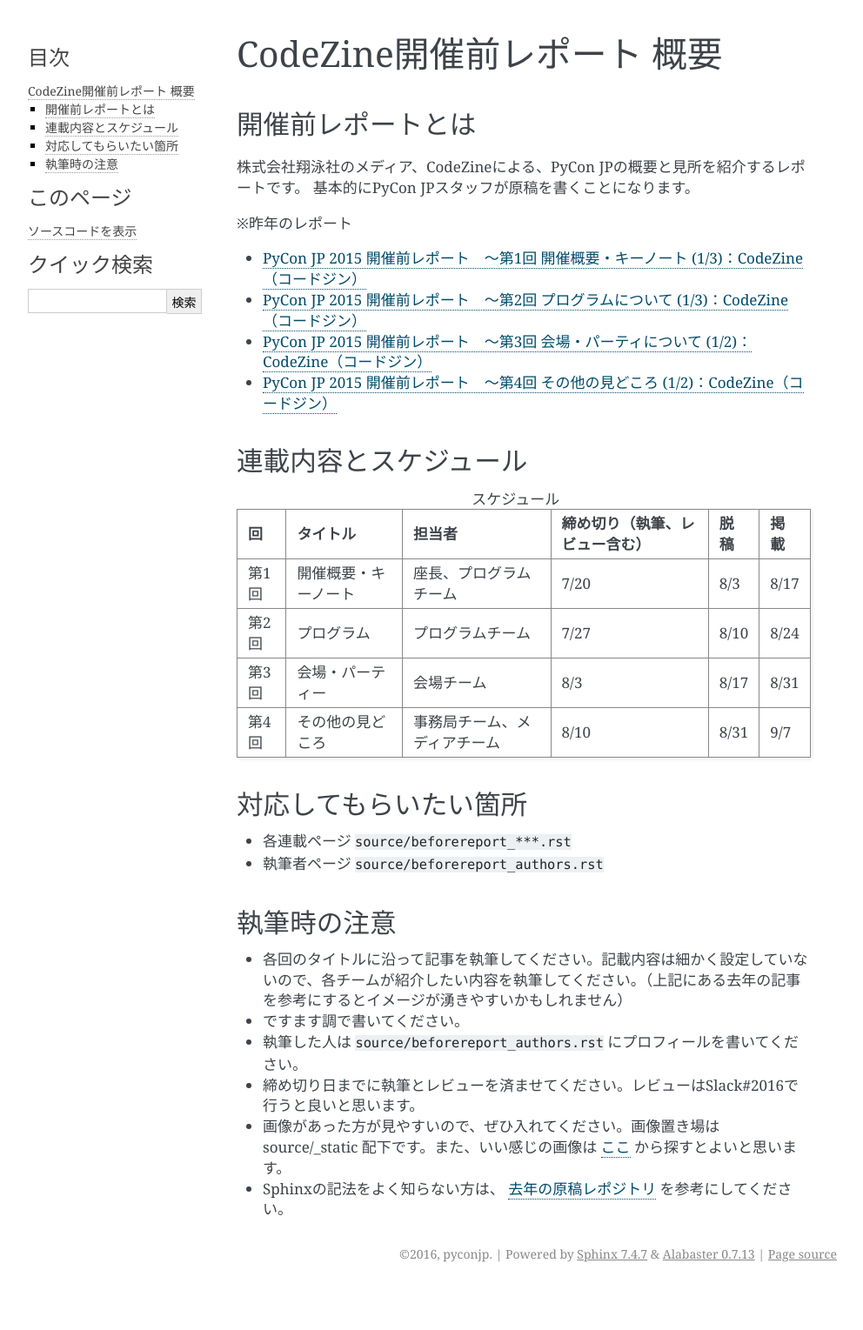
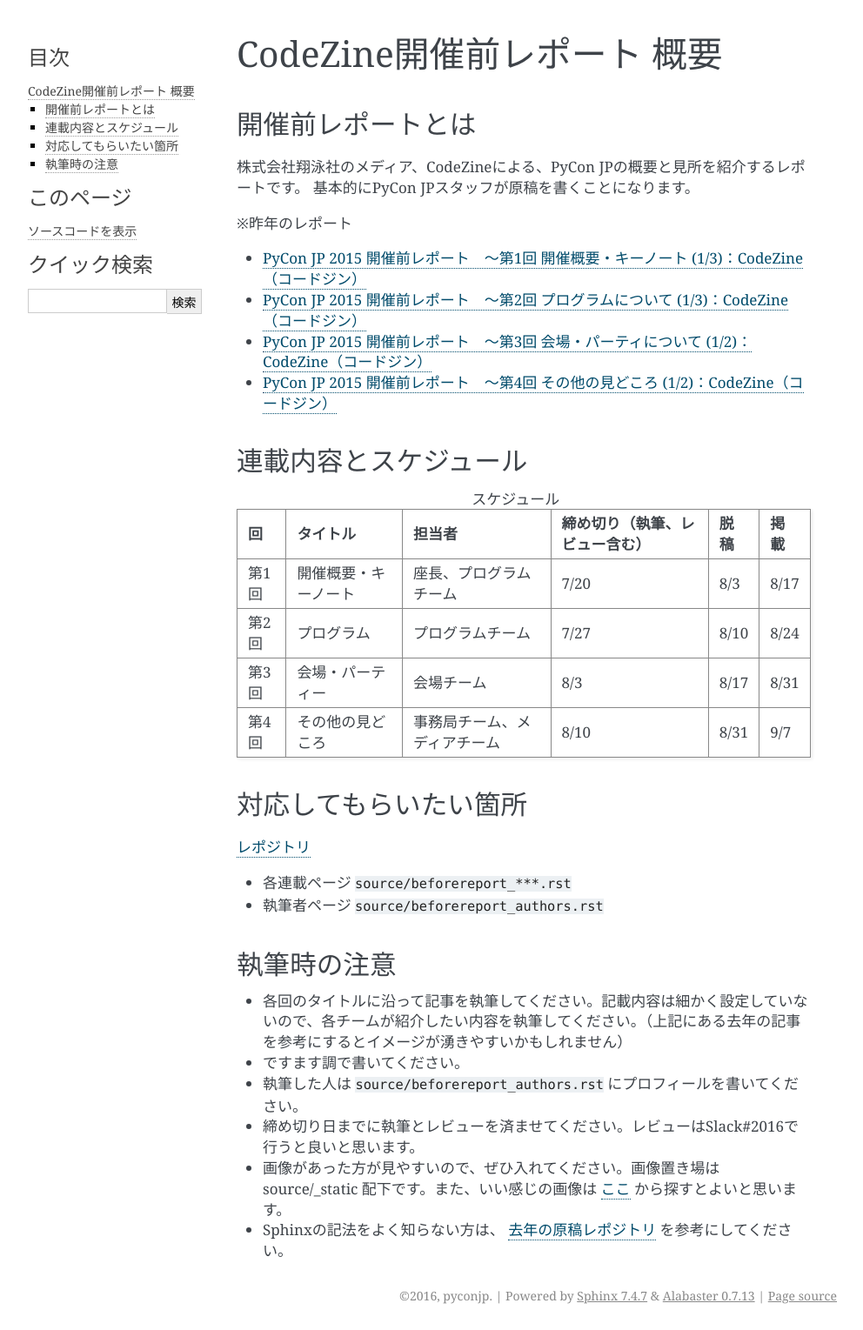
Before and after one commit to pyconjp/shoeisha2016, a Sphinx documentation site: the page built from source/beforereport_summary.rst, in a window 1280 px wide. Shown: the whole page at 87% size, without its empty margins (148-1140 px from the left). Built offline with Sphinx 7.4.7, drawn with Linux system fonts in a browser that asks for light colours; before the commit the page ends 1481 px from its top, so only the background shows below that.

Commit message:
add repository

```diff
--- a/source/beforereport_summary.rst
+++ b/source/beforereport_summary.rst
@@ -55,6 +55,8 @@ CodeZine開催前レポート 概要
 対応してもらいたい箇所
 ========================
 
+`レポジトリ <https://github.com/pyconjp/shoeisya2016>`_
+
 - 各連載ページ ``source/beforereport_***.rst``
 - 執筆者ページ ``source/beforereport_authors.rst``
 
```
